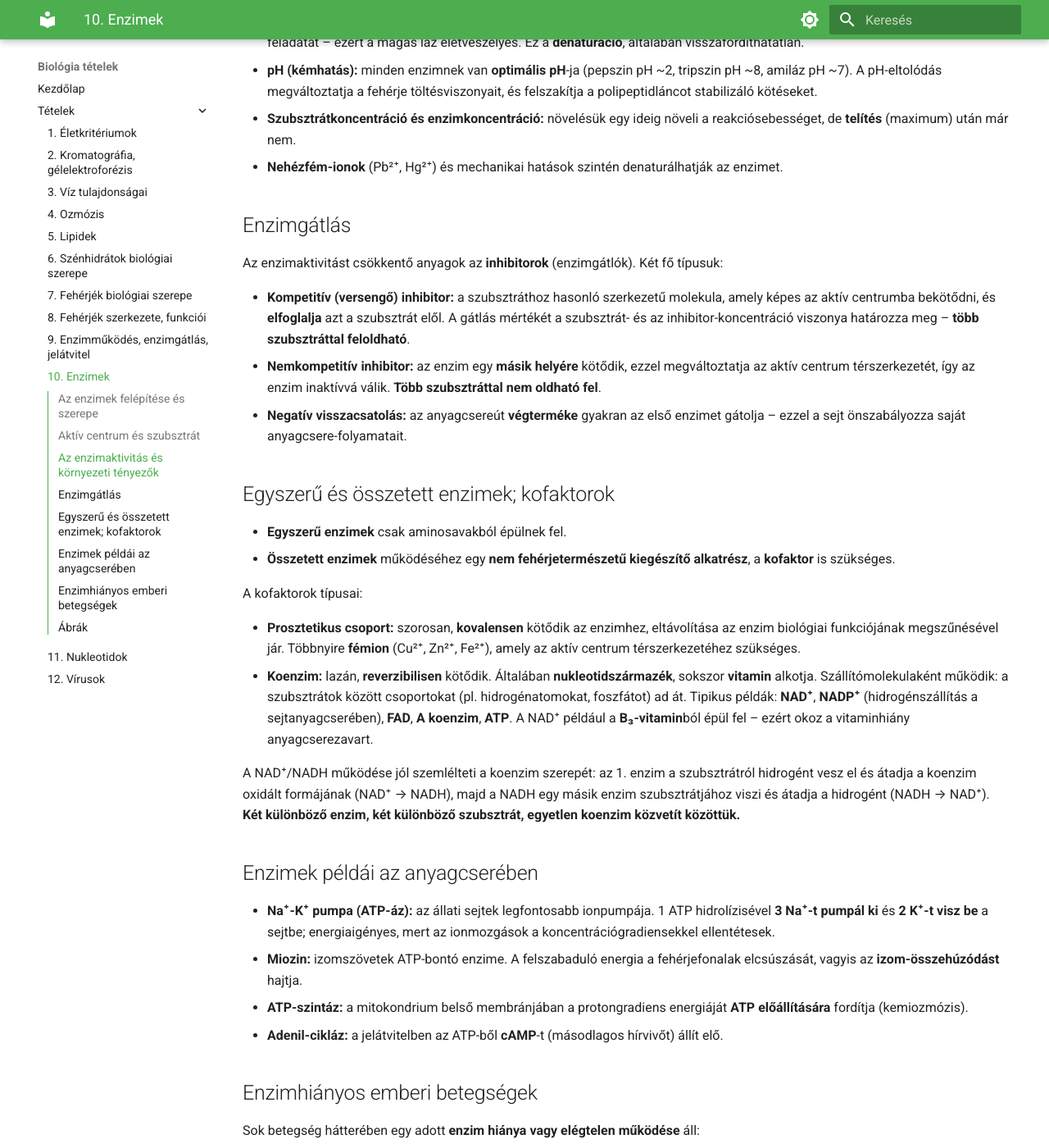
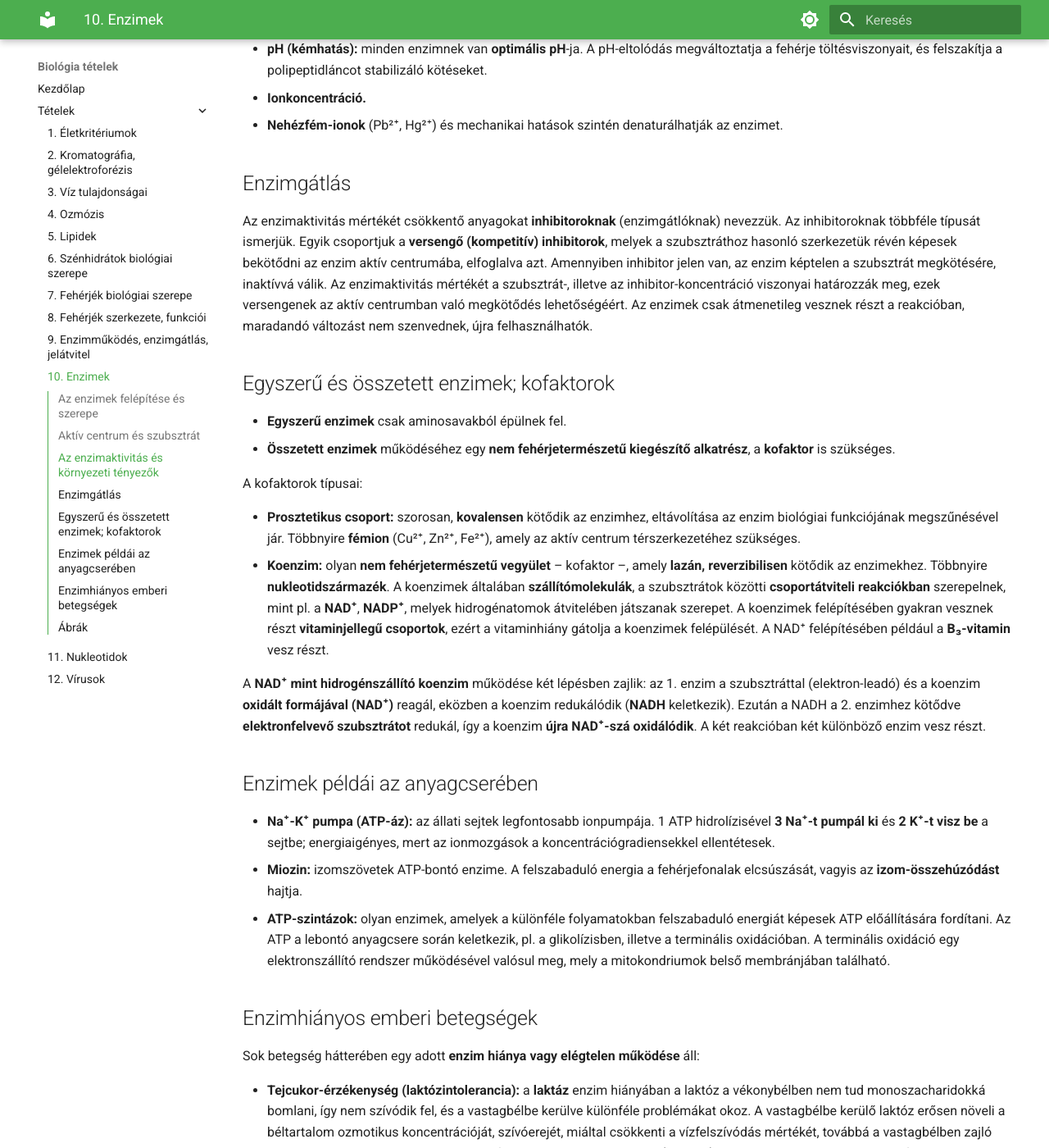
Before and after one commit to ERGO-NET/bio-erettsegi-vazlatok, an MkDocs documentation site: the page built from docs/10-enzimek.md, in a window 1280 px wide and 1400 px high, scrolled down 957 px. Shown: the whole window at 82% size. Built offline with MkDocs 1.6.1 and Material for MkDocs 9.7.7, drawn with Linux system fonts in a browser that asks for light colours; some of the changed text lies outside the part shown.

Commit message:
Tankönyvön kívüli kiegészítések eltávolítása a 10-11-12. tételből
10. tétel:
- Fischer, Koshland nevek törölve a modellek mellől
- Amiláz pH ~7 példa törölve
- Negatív visszacsatolás és nemkompetitív gátlás törölve (a tankönyv
  34-37. oldalain csak a versengő/kompetitív gátlást tárgyalja)
- Adenil-cikláz mint enzimpélda törölve (más oldal anyaga)
- 10c ábra átalakítva: csak normál + versengő gátlás panel
- Záró szintézis-bekezdés törölve
- ATP-szintáz leírás visszaállítva tankönyvi szövegre
- Koenzim definíció visszaigazítva tankönyvi szövegre

11. tétel:
- Zsírsavszintézis és fotoszintézis NADPH-példák törölve
- "antiparalel" idegen szó kicserélve "ellentétes lefutású"-ra
- B5-vitamin említés törölve a koenzim-A-nál
- A-T 2 / G-C 3 hidrogénkötés-szám törölve a szövegből és a 11c ábrából
- RNS "egyszálú" megjegyzés és a "69. tételre utalás" törölve
- Záró saját szintézis-bekezdés törölve
- NAD+/NADP+ funkcionális összefoglalás visszaállítva tankönyvi szövegre

12. tétel:
- EPV → EBV elgépelés javítva
- T-segítő sejtek említés törölve a HIV-szakaszban

Co-Authored-By: Claude Opus 4.7 (1M context) <noreply@anthropic.com>

```diff
--- a/docs/10-enzimek.md
+++ b/docs/10-enzimek.md
@@ -20,17 +20,13 @@ Az **enzim–szubsztrát-komplex** átalakulása után termékek keletkeznek, az
 Az **enzimaktivitás** megmutatja, hogy adott idő alatt adott mennyiségű enzim mennyi szubsztrátot képes átalakítani. Az aktivitás függ:
 
 - **Hőmérséklet:** kis emelkedés gyorsít, de **41 °C felett** a fehérje térszerkezete annyira megváltozik, hogy az enzim képtelen ellátni feladatát – ezért a magas láz életveszélyes. Ez a **denaturáció**, általában visszafordíthatatlan.
-- **pH (kémhatás):** minden enzimnek van **optimális pH**-ja (pepszin pH ~2, tripszin pH ~8, amiláz pH ~7). A pH-eltolódás megváltoztatja a fehérje töltésviszonyait, és felszakítja a polipeptidláncot stabilizáló kötéseket.
-- **Szubsztrátkoncentráció és enzimkoncentráció:** növelésük egy ideig növeli a reakciósebességet, de **telítés** (maximum) után már nem.
+- **pH (kémhatás):** minden enzimnek van **optimális pH**-ja. A pH-eltolódás megváltoztatja a fehérje töltésviszonyait, és felszakítja a polipeptidláncot stabilizáló kötéseket.
+- **Ionkoncentráció.**
 - **Nehézfém-ionok** (Pb²⁺, Hg²⁺) és mechanikai hatások szintén denaturálhatják az enzimet.
 
 ## Enzimgátlás
 
-Az enzimaktivitást csökkentő anyagok az **inhibitorok** (enzimgátlók). Két fő típusuk:
-
-- **Kompetitív (versengő) inhibitor:** a szubsztráthoz hasonló szerkezetű molekula, amely képes az aktív centrumba bekötődni, és **elfoglalja** azt a szubsztrát elől. A gátlás mértékét a szubsztrát- és az inhibitor-koncentráció viszonya határozza meg – **több szubsztráttal feloldható**.
-- **Nemkompetitív inhibitor:** az enzim egy **másik helyére** kötődik, ezzel megváltoztatja az aktív centrum térszerkezetét, így az enzim inaktívvá válik. **Több szubsztráttal nem oldható fel**.
-- **Negatív visszacsatolás:** az anyagcsereút **végterméke** gyakran az első enzimet gátolja – ezzel a sejt önszabályozza saját anyagcsere-folyamatait.
+Az enzimaktivitás mértékét csökkentő anyagokat **inhibitoroknak** (enzimgátlóknak) nevezzük. Az inhibitoroknak többféle típusát ismerjük. Egyik csoportjuk a **versengő (kompetitív) inhibitorok**, melyek a szubsztráthoz hasonló szerkezetük révén képesek bekötődni az enzim aktív centrumába, elfoglalva azt. Amennyiben inhibitor jelen van, az enzim képtelen a szubsztrát megkötésére, inaktívvá válik. Az enzimaktivitás mértékét a szubsztrát-, illetve az inhibitor-koncentráció viszonyai határozzák meg, ezek versengenek az aktív centrumban való megkötődés lehetőségéért. Az enzimek csak átmenetileg vesznek részt a reakcióban, maradandó változást nem szenvednek, újra felhasználhatók.
 
 ## Egyszerű és összetett enzimek; kofaktorok
 
@@ -40,25 +36,22 @@ Az enzimaktivitást csökkentő anyagok az **inhibitorok** (enzimgátlók). Két
 A kofaktorok típusai:
 
 - **Prosztetikus csoport:** szorosan, **kovalensen** kötődik az enzimhez, eltávolítása az enzim biológiai funkciójának megszűnésével jár. Többnyire **fémion** (Cu²⁺, Zn²⁺, Fe²⁺), amely az aktív centrum térszerkezetéhez szükséges.
-- **Koenzim:** lazán, **reverzibilisen** kötődik. Általában **nukleotidszármazék**, sokszor **vitamin** alkotja. Szállítómolekulaként működik: a szubsztrátok között csoportokat (pl. hidrogénatomokat, foszfátot) ad át. Tipikus példák: **NAD⁺**, **NADP⁺** (hidrogénszállítás a sejtanyagcserében), **FAD**, **A koenzim**, **ATP**. A NAD⁺ például a **B₃-vitamin**ból épül fel – ezért okoz a vitaminhiány anyagcserezavart.
+- **Koenzim:** olyan **nem fehérjetermészetű vegyület** – kofaktor –, amely **lazán, reverzibilisen** kötődik az enzimekhez. Többnyire **nukleotidszármazék**. A koenzimek általában **szállítómolekulák**, a szubsztrátok közötti **csoportátviteli reakciókban** szerepelnek, mint pl. a **NAD⁺**, **NADP⁺**, melyek hidrogénatomok átvitelében játszanak szerepet. A koenzimek felépítésében gyakran vesznek részt **vitaminjellegű csoportok**, ezért a vitaminhiány gátolja a koenzimek felépülését. A NAD⁺ felépítésében például a **B₃-vitamin** vesz részt.
 
-A NAD⁺/NADH működése jól szemlélteti a koenzim szerepét: az 1. enzim a szubsztrátról hidrogént vesz el és átadja a koenzim oxidált formájának (NAD⁺ → NADH), majd a NADH egy másik enzim szubsztrátjához viszi és átadja a hidrogént (NADH → NAD⁺). **Két különböző enzim, két különböző szubsztrát, egyetlen koenzim közvetít közöttük.**
+A **NAD⁺ mint hidrogénszállító koenzim** működése két lépésben zajlik: az 1. enzim a szubsztráttal (elektron-leadó) és a koenzim **oxidált formájával (NAD⁺)** reagál, eközben a koenzim redukálódik (**NADH** keletkezik). Ezután a NADH a 2. enzimhez kötődve **elektronfelvevő szubsztrátot** redukál, így a koenzim **újra NAD⁺-szá oxidálódik**. A két reakcióban két különböző enzim vesz részt.
 
 ## Enzimek példái az anyagcserében
 
 - **Na⁺-K⁺ pumpa (ATP-áz):** az állati sejtek legfontosabb ionpumpája. 1 ATP hidrolízisével **3 Na⁺-t pumpál ki** és **2 K⁺-t visz be** a sejtbe; energiaigényes, mert az ionmozgások a koncentrációgradiensekkel ellentétesek.
 - **Miozin:** izomszövetek ATP-bontó enzime. A felszabaduló energia a fehérjefonalak elcsúszását, vagyis az **izom-összehúzódást** hajtja.
-- **ATP-szintáz:** a mitokondrium belső membránjában a protongradiens energiáját **ATP előállítására** fordítja (kemiozmózis).
-- **Adenil-cikláz:** a jelátvitelben az ATP-ből **cAMP**-t (másodlagos hírvivőt) állít elő.
+- **ATP-szintázok:** olyan enzimek, amelyek a különféle folyamatokban felszabaduló energiát képesek ATP előállítására fordítani. Az ATP a lebontó anyagcsere során keletkezik, pl. a glikolízisben, illetve a terminális oxidációban. A terminális oxidáció egy elektronszállító rendszer működésével valósul meg, mely a mitokondriumok belső membránjában található.
 
 ## Enzimhiányos emberi betegségek
 
 Sok betegség hátterében egy adott **enzim hiánya vagy elégtelen működése** áll:
 
-- **Tejcukor-érzékenység (laktózintolerancia):** a **laktáz** enzim hiányában a laktóz a vékonybélben nem bomlik glükózra és galaktózra, így nem szívódik fel. A vastagbélbe kerülve a baktériumok erjedési termékei (H₂, CO₂, szerves savak) puffadást, hasmenést okoznak. Kezelése: laktózmentes étrend.
+- **Tejcukor-érzékenység (laktózintolerancia):** a **laktáz** enzim hiányában a laktóz a vékonybélben nem tud monoszacharidokká bomlani, így nem szívódik fel, és a vastagbélbe kerülve különféle problémákat okoz. A vastagbélbe kerülő laktóz erősen növeli a béltartalom ozmotikus koncentrációját, szívóerejét, miáltal csökkenti a vízfelszívódás mértékét, továbbá a vastagbélben zajló bakteriális erjedés következtében különféle szerves savak és gázok (H₂, CO₂) keletkeznek, melyek erőteljesen fokozzák a bélperisztaltikát. Mindezek eredményeképpen a széklet jelentősen hígul, ami a hasmenés elsődleges oka. A tünetek mértékét a laktózbevitel csökkentésével (pl. laktózmentes tejtermékek fogyasztásával) lehet mérsékelni.
 - **Fenilketonúria (PKU):** autoszómás, recesszíven öröklődő betegség. A **fenilalanin-hidroxiláz** enzim hiánya miatt a fenilalanin nem alakul tirozinná, hanem **mérgező anyagcseretermékek** halmozódnak fel a vérben → idegrendszeri károsodás, értelmi fogyatékosság. Kezelése a fenilalaninszegény diéta.
-
-Az enzimek tehát az élet alapvető katalizátorai: minden sejtben több ezer enzim összehangolt működése biztosítja, hogy az anyagcsere a testhőmérsékleten, szabályozottan és gyorsan menjen végbe.
 
 ---
 
@@ -72,9 +65,9 @@ Az enzimek tehát az élet alapvető katalizátorai: minden sejtben több ezer e
 
 *A NAD⁺ mint hidrogénszállító koenzim. 1. reakció: az 1. enzim a szubsztrátról hidrogént vesz el, az oxidált koenzim (NAD⁺) redukálódik NADH-vá. 2. reakció: a NADH a 2. enzimhez kötődve átadja a hidrogént egy másik szubsztrátnak, és visszaalakul NAD⁺-szá. Két különböző enzim, egy közös koenzim közvetít közöttük.*
 
-![Kompetitív és nemkompetitív enzimgátlás](abrak/10c-inhibitorok.png)
+![A versengő (kompetitív) enzimgátlás](abrak/10c-inhibitorok.png)
 
-*Bal oldalon a normál enzim-szubsztrát kapcsolódás. Középen a kompetitív gátlás: az inhibitor a szubsztráthoz hasonló szerkezetű, az aktív centrumért versenyez vele – több szubsztráttal feloldható. Jobb oldalon a nemkompetitív gátlás: az inhibitor az enzim más helyére kötődik, megváltoztatja a térszerkezetet, az aktív centrum elveszti a szubsztráthoz való illeszkedést – több szubsztráttal sem oldható fel.*
+*Bal oldalon a normál enzim-szubsztrát kapcsolódás: a szubsztrát illeszkedik az aktív centrumba, és termékek keletkeznek. Jobb oldalon a versengő (kompetitív) gátlás: az inhibitor a szubsztráthoz hasonló szerkezetű, ezért képes bekötődni az aktív centrumba, és elfoglalja azt; a szubsztrát kiszorul, az enzim inaktívvá válik. Az enzimaktivitást a szubsztrát- és az inhibitor-koncentráció viszonya határozza meg.*
 
 ---
 
```
Also changed, not shown: other parts of docs/10-enzimek.md (+2 -2 lines), docs/11-nukleotidok.md (+9 -13 lines), docs/12-virusok.md (+2 -2 lines), docs/abrak/10c-inhibitorok.png, docs/abrak/11c-dns-helix.png.
